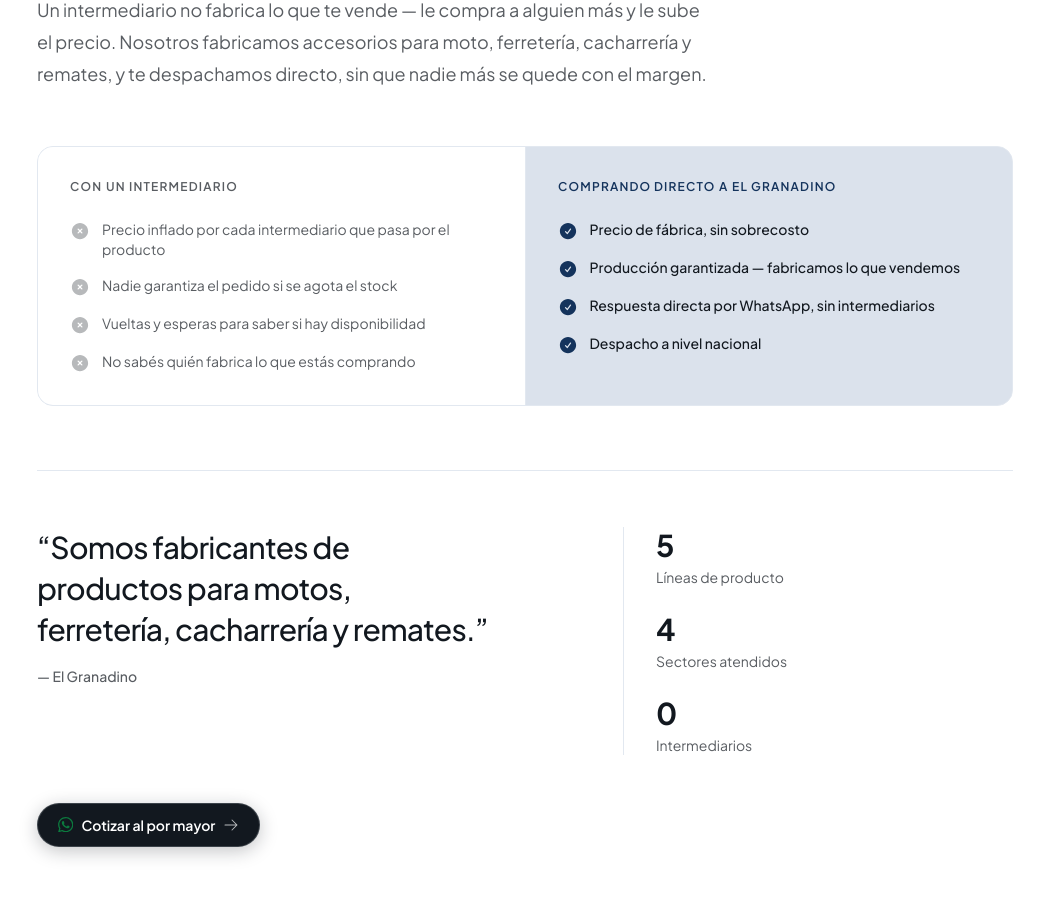
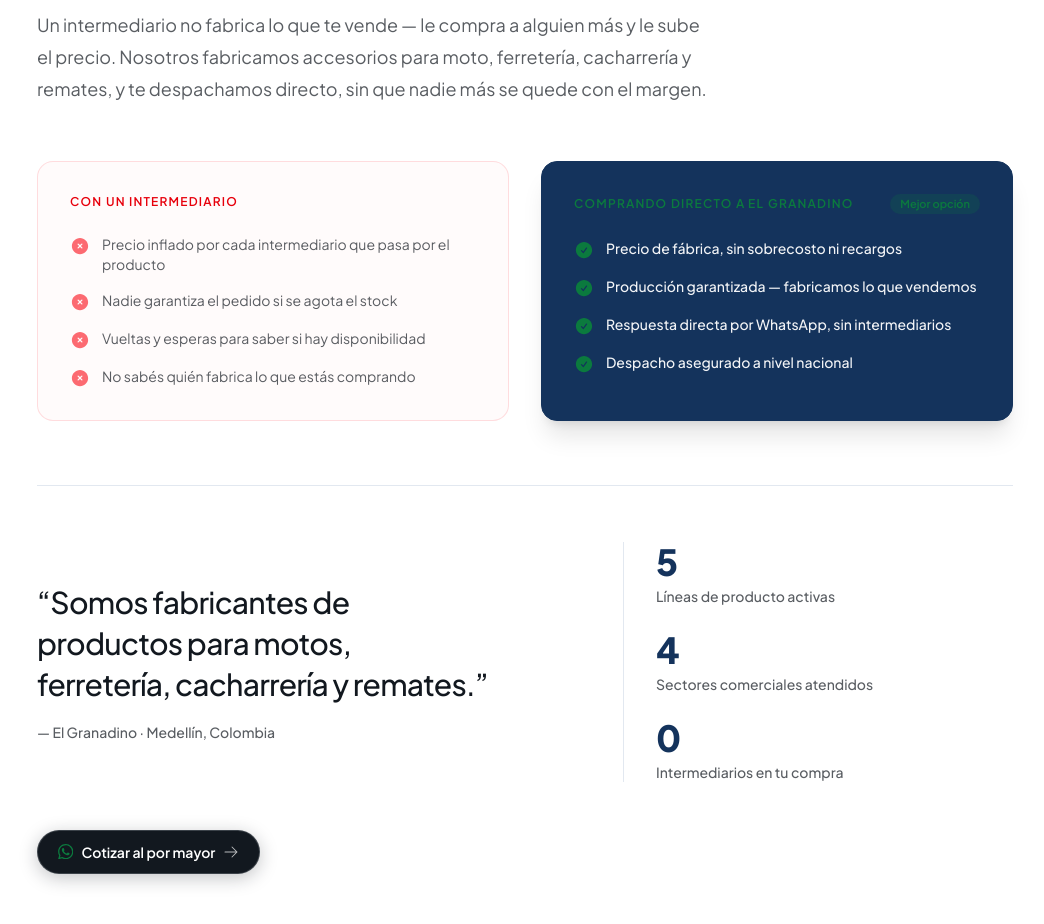
Before and after one commit to elgranadino2/importadora-el-granadino, a Next.js app: page / in a window 1280 px wide. Shown: the part 1102-2026 px from the top of the page, without its empty margins (115-1159 px from the left). Built offline with nearby package versions, Linux system fonts and the light colour scheme.

Commit message:
feat(ui): enhance Fabricacion section with high-contrast CRO comparison, animated count-up metrics, and factory origin badge

```diff
--- a/src/components/sections/Fabricacion.tsx
+++ b/src/components/sections/Fabricacion.tsx
@@ -1,6 +1,7 @@
 "use client";
 
-import { motion, useReducedMotion, type Variants } from "framer-motion";
+import { useEffect, useRef, useState } from "react";
+import { motion, useInView, useReducedMotion, type Variants } from "framer-motion";
 import WhatsappCtaButton from "@/components/ui/WhatsappCtaButton";
 import FoldText from "@/components/ui/FoldText";
 import CheckCircleIcon from "@/components/icons/CheckCircleIcon";
@@ -13,22 +14,48 @@
   "No sabés quién fabrica lo que estás comprando",
 ];
 
-// "Producción garantizada" es un claim textual del propio arte publicitario
-// del cliente (Ref-01) — se reutiliza, no se inventa.
 const PROS = [
-  "Precio de fábrica, sin sobrecosto",
+  "Precio de fábrica, sin sobrecosto ni recargos",
   "Producción garantizada — fabricamos lo que vendemos",
   "Respuesta directa por WhatsApp, sin intermediarios",
-  "Despacho a nivel nacional",
+  "Despacho asegurado a nivel nacional",
 ];
 
-// Números reales y verificables — no hay cifras de negocio (años, clientes,
-// facturación) confirmadas todavía, así que no se inventan.
 const STATS = [
-  { valor: "5", label: "Líneas de producto" },
-  { valor: "4", label: "Sectores atendidos" },
-  { valor: "0", label: "Intermediarios" },
+  { target: 5, label: "Líneas de producto activas" },
+  { target: 4, label: "Sectores comerciales atendidos" },
+  { target: 0, label: "Intermediarios en tu compra" },
 ];
+
+function StatCounter({ target, label }: { target: number; label: string }) {
+  const [count, setCount] = useState(0);
+  const ref = useRef<HTMLDivElement>(null);
+  const isInView = useInView(ref, { once: true, margin: "-40px" });
+
+  useEffect(() => {
+    if (!isInView || target === 0) return;
+
+    let start = 0;
+    const duration = 1000;
+    const stepTime = Math.max(Math.floor(duration / target), 80);
+    const timer = setInterval(() => {
+      start += 1;
+      setCount(start);
+      if (start >= target) clearInterval(timer);
+    }, stepTime);
+
+    return () => clearInterval(timer);
+  }, [isInView, target]);
+
+  return (
+    <div ref={ref} className="group flex flex-col">
+      <p className="text-4xl font-extrabold tracking-tight text-brand transition-colors group-hover:text-accent">
+        {target === 0 ? "0" : `${count}`}
+      </p>
+      <p className="mt-1 text-sm font-medium text-foreground/70">{label}</p>
+    </div>
+  );
+}
 
 export default function Fabricacion() {
   const reduceMotion = useReducedMotion();
@@ -60,12 +87,12 @@
         className="mx-auto max-w-5xl px-6 py-24 sm:py-32"
       >
         <motion.div variants={item} className="max-w-2xl">
-          <p className="text-xs font-semibold tracking-widest text-foreground/70 uppercase">
-            Fabricante, no intermediario
-          </p>
+          <div className="inline-flex items-center gap-2 rounded-full border border-brand/15 bg-brand/5 px-3 py-1 text-xs font-semibold text-brand">
+            <span>Fabricante directo · Medellín, Colombia</span>
+          </div>
           <h2
             id="fabricacion-heading"
-            className="section-h2 mt-3 tracking-tight text-balance text-foreground"
+            className="section-h2 mt-4 tracking-tight text-balance text-foreground"
           >
             <FoldText
               text="Le compras a quien fabrica, no a quien revende"
@@ -85,12 +112,15 @@
           </p>
         </motion.div>
 
+        {/* Tabla comparativa de alto contraste CRO */}
         <motion.div
           variants={item}
-          className="mt-14 grid gap-px overflow-hidden rounded-2xl border border-border bg-border sm:grid-cols-2"
+          className="mt-14 grid gap-6 sm:grid-cols-2 lg:gap-8"
         >
-          <div className="bg-background p-8">
-            <p className="text-xs font-semibold tracking-widest text-foreground/70 uppercase">
+          {/* Lado Intermediario (Fricción) */}
+          <div className="flex flex-col justify-between rounded-2xl border border-red-500/15 bg-red-500/[0.02] p-8 transition-all duration-300 hover:border-red-500/30">
+            <div>
+              <p className="text-xs font-semibold tracking-widest text-red-600 uppercase">
                 <FoldText
                   text="Con un intermediario"
                   splitBy="word"
@@ -105,15 +135,19 @@
               <ul className="mt-6 space-y-4">
                 {CONTRAS.map((c) => (
                   <li key={c} className="flex items-start gap-3 text-sm text-foreground/70">
-                  <XCircleIcon className="mt-0.5 h-5 w-5 shrink-0 text-foreground/30" />
-                  {c}
+                    <XCircleIcon className="mt-0.5 h-5 w-5 shrink-0 text-red-500/70" />
+                    <span>{c}</span>
                   </li>
                 ))}
               </ul>
             </div>
+          </div>
 
-          <div className="bg-brand/[0.03] p-8">
-            <p className="text-xs font-semibold tracking-widest text-brand uppercase">
+          {/* Lado El Granadino (Ganador) */}
+          <div className="group flex flex-col justify-between rounded-2xl border border-brand bg-brand p-8 text-white shadow-xl transition-all duration-300 hover:-translate-y-1 hover:shadow-2xl">
+            <div>
+              <div className="flex items-center justify-between">
+                <p className="text-xs font-semibold tracking-widest text-accent uppercase">
                   <FoldText
                     text="Comprando directo a El Granadino"
                     splitBy="word"
@@ -125,37 +159,41 @@
                     color="inherit"
                   />
                 </p>
+                <span className="rounded-full bg-accent/20 px-2.5 py-0.5 text-[11px] font-semibold text-accent">
+                  Mejor opción
+                </span>
+              </div>
+
               <ul className="mt-6 space-y-4">
                 {PROS.map((p) => (
-                <li key={p} className="flex items-start gap-3 text-sm font-medium text-foreground">
-                  <CheckCircleIcon className="mt-0.5 h-5 w-5 shrink-0 text-brand" />
-                  {p}
+                  <li key={p} className="flex items-start gap-3 text-sm font-medium text-white/95">
+                    <CheckCircleIcon className="mt-0.5 h-5 w-5 shrink-0 text-accent" />
+                    <span>{p}</span>
                   </li>
                 ))}
               </ul>
             </div>
+          </div>
         </motion.div>
 
+        {/* Cita & Contadores Animados */}
         <motion.div
           variants={item}
-          className="mt-16 grid gap-10 border-t border-border pt-14 lg:grid-cols-[1.4fr_1fr] lg:items-start"
+          className="mt-16 grid gap-10 border-t border-border pt-14 lg:grid-cols-[1.4fr_1fr] lg:items-center"
         >
-          <blockquote>
+          <blockquote className="relative">
             <p className="text-2xl leading-snug font-medium tracking-tight text-balance text-foreground sm:text-3xl">
               &ldquo;Somos fabricantes de productos para motos, ferretería,
               cacharrería y remates.&rdquo;
             </p>
             <footer className="mt-4 text-sm font-medium text-foreground/70">
-              — El Granadino
+              — El Granadino · Medellín, Colombia
             </footer>
           </blockquote>
 
-          <div className="flex gap-8 sm:gap-10 lg:flex-col lg:gap-6 lg:border-l lg:border-border lg:pl-8">
+          <div className="flex flex-wrap gap-8 sm:gap-10 lg:flex-col lg:gap-6 lg:border-l lg:border-border lg:pl-8">
             {STATS.map((stat) => (
-              <div key={stat.label}>
-                <p className="text-3xl font-bold text-foreground">{stat.valor}</p>
-                <p className="mt-1 text-sm text-foreground/70">{stat.label}</p>
-              </div>
+              <StatCounter key={stat.label} target={stat.target} label={stat.label} />
             ))}
           </div>
         </motion.div>
```
Lines whose indentation alone changed are shown as unchanged.
